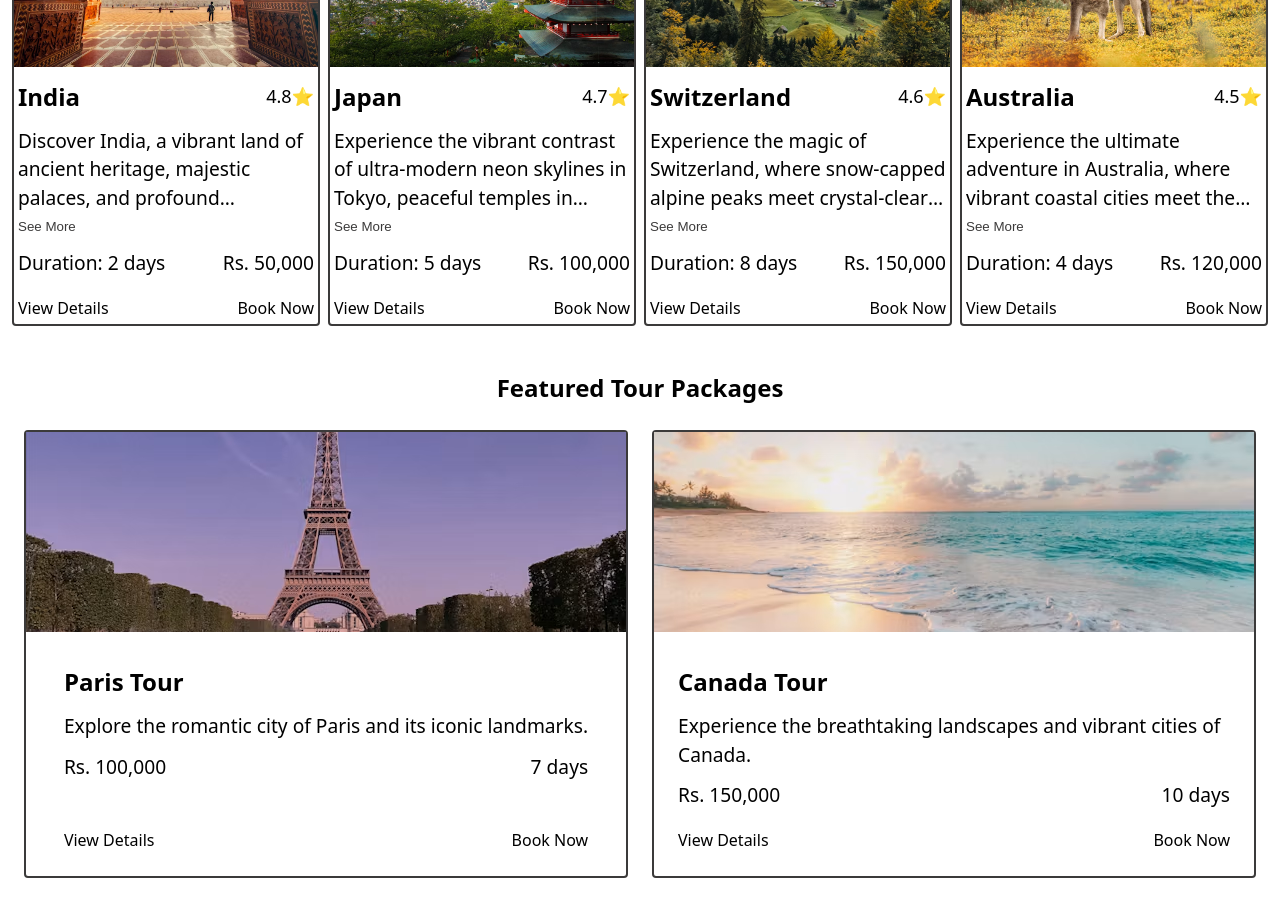
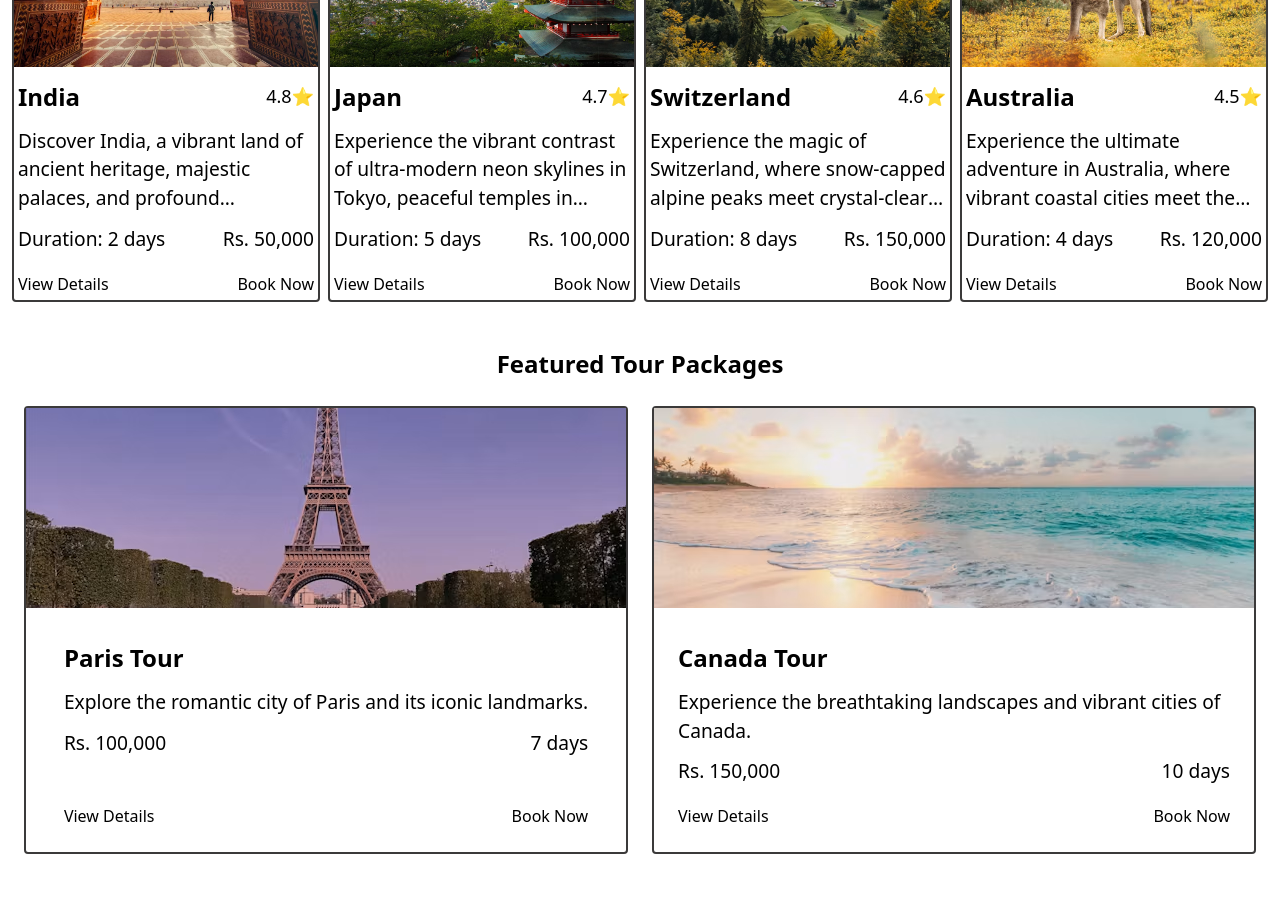
Before and after one commit to Khushi-Bhattarai/Travel-Agency, a React (Vite) app: page / in a window 1280 px wide. Shown: the part 960-1877 px from the top of the page. Built offline with nearby package versions, Linux system fonts and the light colour scheme.

Commit message:
limiting of p desc by using css

```diff
--- a/src/components/PopularDestination/DestinationCard.css
+++ b/src/components/PopularDestination/DestinationCard.css
@@ -49,25 +49,12 @@
     margin-top: auto;
 }
 
-.description {
+.description-wrapper{
     display: -webkit-box;
     -webkit-box-orient: vertical;
     -webkit-line-clamp: 3;
+    line-clamp: 3;
     overflow: hidden;
-    margin: 0;
-}
-
-.description.expanded {
-    height: auto;
-}
-
-.see-more {
-    border: none;
-    background: none;
-    padding: 0;
-
-    cursor: pointer;
-    color: var(--primary);
 }
 
 .viewBook{
--- a/src/components/PopularDestination/DestinationCard.jsx
+++ b/src/components/PopularDestination/DestinationCard.jsx
@@ -1,12 +1,8 @@
-import { useState, useRef, useEffect } from "react";
 import { Link } from "react-router-dom";
 import './DestinationCard.css';
 
 function DestinationCard({ destination }) {
 
-    const [expanded, setExpanded] = useState(false);
-    const [showMore, setShowMore] = useState(false);
-    const descriptionRef = useRef(null);
 
     const {
         image,
@@ -17,13 +13,7 @@ function DestinationCard({ destination }) {
         duration
     } = destination;
 
-    useEffect(() => {
-        const element = descriptionRef.current;
 
-        if (element.scrollHeight > element.clientHeight) {
-            setShowMore(true);
-        }
-    }, []);
 
     return (
         <div className="destination-card">
@@ -31,27 +21,16 @@ function DestinationCard({ destination }) {
                 alt={country}
             />
             <div className="destination-card-content">
+
                 <h3 className="rating">
                     <span>{country}</span>
                     <span className="rate">{rating}⭐</span>
                 </h3>
 
                 <div className="description-wrapper">
-                    <p
-                        ref={descriptionRef}
-                        className={`description ${expanded ? "expanded" : ""}`}
-                    >
+                    <p>
                         {description}
                     </p>
-
-                    {showMore && !expanded && (
-                        <button
-                            className="see-more"
-                            onClick={() => setExpanded(true)}
-                        >
-                            See More
-                        </button>
-                    )}
                 </div>
 
                 <div className="destination-wrapper">
@@ -68,6 +47,7 @@ function DestinationCard({ destination }) {
                         Book Now
                     </Link>
                 </div>
+
             </div>
         </div>
     )
```
